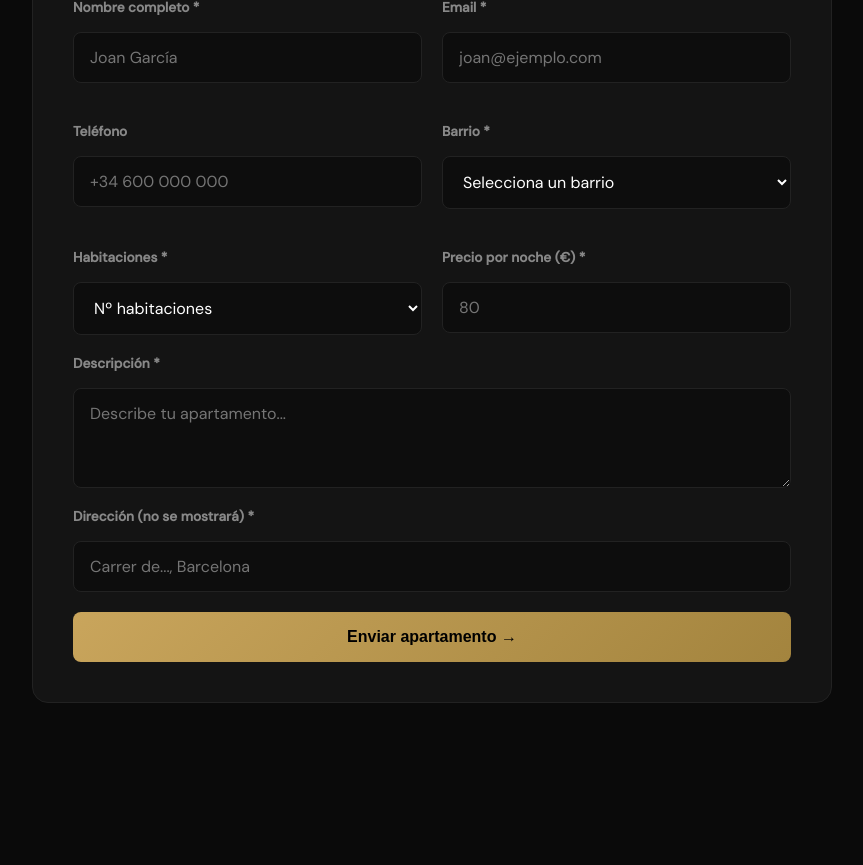
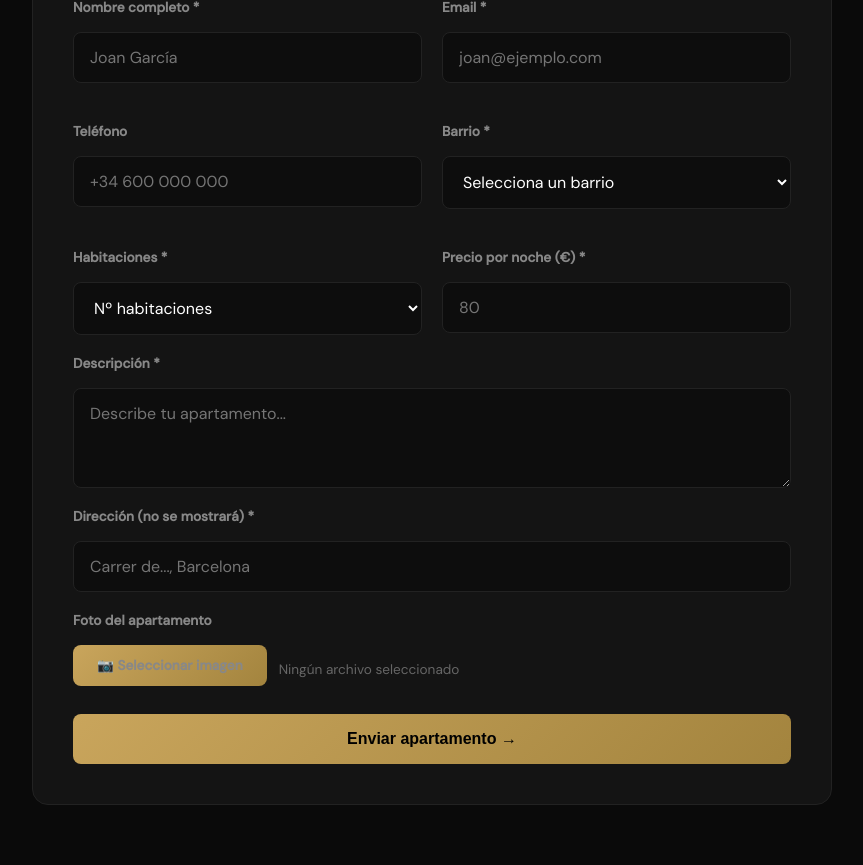
Before and after one commit to EnochCervera007/ProyectoIntermodular, a PHP site: page /guardar_apartamento.php in a window 1280 px wide. Shown: the part 396-1261 px from the top of the page, without its empty margins (208-1071 px from the left). Before the commit the page ends 1099 px from the top, so only its background shows below. Run offline with PHP 8.4, Linux system fonts and the light colour scheme; the visitor is signed in with stand-in values (Sample User, id 1).

Commit message:
feat: add image upload functionality to publish form
- Add 'imagen' column to apartamentos table
- Create uploads/ directory for storing apartment images
- Add file input with preview in both standalone and inline publish forms
- Implement PHP image validation (type, size) and secure upload handling
- Add preview JavaScript and custom CSS for file input styling

```diff
--- a/database.sql
+++ b/database.sql
@@ -28,6 +28,7 @@ CREATE TABLE IF NOT EXISTS apartamentos (
     precio DECIMAL(10,2) NOT NULL,
     descripcion TEXT,
     direccion VARCHAR(255),
+    imagen VARCHAR(255) DEFAULT NULL,
     estado ENUM('pendiente','aprobado','rechazado') DEFAULT 'pendiente',
     created_at DATETIME DEFAULT CURRENT_TIMESTAMP,
     FOREIGN KEY (user_id) REFERENCES usuarios(id) ON DELETE CASCADE
--- a/guardar_apartamento.php
+++ b/guardar_apartamento.php
@@ -19,22 +19,42 @@ if ($_SERVER['REQUEST_METHOD'] === 'POST') {
     $precio = floatval($_POST['precio'] ?? 0);
     $descripcion = trim($_POST['descripcion'] ?? '');
     $direccion = trim($_POST['direccion'] ?? '');
+    $imagen = '';
 
     if (empty($nombre) || empty($email) || empty($barrio) || empty($habitaciones) || empty($precio) || empty($descripcion) || empty($direccion)) {
         $error = 'Todos los campos son obligatorios';
     } else {
-        $sql = "INSERT INTO apartamentos (user_id, nombre, email, telefono, barrio, habitaciones, precio, descripcion, direccion) VALUES (?, ?, ?, ?, ?, ?, ?, ?, ?)";
+        if (isset($_FILES['imagen']) && $_FILES['imagen']['error'] === UPLOAD_ERR_OK) {
+            $tipos_permitidos = ['image/jpeg', 'image/png', 'image/gif', 'image/webp'];
+            if (!in_array($_FILES['imagen']['type'], $tipos_permitidos)) {
+                $error = 'Solo se permiten imágenes (JPG, PNG, GIF, WebP)';
+            } elseif ($_FILES['imagen']['size'] > 5 * 1024 * 1024) {
+                $error = 'La imagen no puede superar los 5MB';
+            } else {
+                $ext = pathinfo($_FILES['imagen']['name'], PATHINFO_EXTENSION);
+                $imagen = uniqid('apt_') . '.' . $ext;
+                $ruta_destino = __DIR__ . '/uploads/' . $imagen;
+                if (!move_uploaded_file($_FILES['imagen']['tmp_name'], $ruta_destino)) {
+                    $error = 'Error al subir la imagen';
+                    $imagen = '';
+                }
+            }
+        }
+
+        if (empty($error)) {
+            $sql = "INSERT INTO apartamentos (user_id, nombre, email, telefono, barrio, habitaciones, precio, descripcion, direccion, imagen) VALUES (?, ?, ?, ?, ?, ?, ?, ?, ?, ?)";
             $stmt = $conn->prepare($sql);
 
             if ($stmt === false) {
                 $error = 'Error en la consulta: ' . $conn->error;
             } else {
-            $stmt->bind_param("isssssdss", $_SESSION['user_id'], $nombre, $email, $telefono, $barrio, $habitaciones, $precio, $descripcion, $direccion);
+                $stmt->bind_param("issssssdss", $_SESSION['user_id'], $nombre, $email, $telefono, $barrio, $habitaciones, $precio, $descripcion, $direccion, $imagen);
 
                 if ($stmt->execute()) {
                     $success = 'Apartamento enviado correctamente. Te contactaremos pronto.';
                 } else {
                     $error = 'Error al enviar. Inténtalo de nuevo.';
+                }
             }
         }
     }
@@ -92,6 +112,27 @@ if ($_SERVER['REQUEST_METHOD'] === 'POST') {
     .alert { padding: 14px 16px; border-radius: 8px; margin-bottom: 20px; font-size: 0.9rem; }
     .alert.success { background: #152a15; border: 1px solid #204a20; color: #5e5; }
     .alert.error { background: #2a1515; border: 1px solid #4a2020; color: #e55; }
+    .file-input-wrapper { display: flex; align-items: center; gap: 12px; flex-wrap: wrap; }
+    .file-input-wrapper input[type="file"] { position: absolute; opacity: 0; width: 0; height: 0; pointer-events: none; }
+    .file-input-label {
+      display: inline-flex; align-items: center; gap: 8px;
+      padding: 12px 24px; background: linear-gradient(135deg, #c9a55c, #a3843e);
+      border-radius: 8px; color: #000; font-size: 0.9rem; font-weight: 600;
+      cursor: pointer; transition: opacity 0.2s; border: none;
+    }
+    .file-input-label:hover { opacity: 0.9; }
+    .file-input-name { font-size: 0.85rem; color: #666; }
+    .image-preview { margin-top: 12px; position: relative; display: inline-block; }
+    .image-preview img { max-width: 240px; max-height: 160px; border-radius: 8px; border: 1px solid #333; object-fit: cover; }
+    .btn-remove-img {
+      position: absolute; top: -8px; right: -8px;
+      width: 26px; height: 26px; border-radius: 50%;
+      background: #c9a55c; color: #000; border: 2px solid #141414;
+      font-size: 0.7rem; font-weight: 700; cursor: pointer;
+      display: flex; align-items: center; justify-content: center;
+      transition: opacity 0.2s;
+    }
+    .btn-remove-img:hover { opacity: 0.8; }
   </style>
 </head>
 <body>
@@ -118,7 +159,7 @@ if ($_SERVER['REQUEST_METHOD'] === 'POST') {
           <div class="alert error"><?php echo htmlspecialchars($error); ?></div>
         <?php endif; ?>
 
-        <form method="POST">
+        <form method="POST" enctype="multipart/form-data">
           <div class="form-grid">
             <div class="form-group">
               <label for="nombre">Nombre completo *</label>
@@ -170,6 +211,18 @@ if ($_SERVER['REQUEST_METHOD'] === 'POST') {
             <label for="direccion">Dirección (no se mostrará) *</label>
             <input type="text" id="direccion" name="direccion" placeholder="Carrer de..., Barcelona" required>
           </div>
+          <div class="form-group full">
+            <label for="imagen">Foto del apartamento</label>
+            <div class="file-input-wrapper">
+              <input type="file" id="imagen" name="imagen" accept="image/jpeg,image/png,image/gif,image/webp">
+              <label for="imagen" class="file-input-label">📷 Seleccionar imagen</label>
+              <span class="file-input-name">Ningún archivo seleccionado</span>
+            </div>
+            <div class="image-preview" id="imagePreview" style="display:none;">
+              <img id="previewImg" src="#" alt="Preview">
+              <button type="button" class="btn-remove-img" id="btnRemoveImg">✕</button>
+            </div>
+          </div>
           <button type="submit" class="btn-send">Enviar apartamento →</button>
         </form>
       </div>
--- a/registro.php
+++ b/registro.php
@@ -72,7 +72,6 @@ if ($_SERVER['REQUEST_METHOD'] === 'POST') {
     .btn-auth {width: 100%; padding: 16px; background: linear-gradient(135deg, #c9a55c, #a3843e); border: none; border-radius: 12px; color: #000; font-size: 1rem; font-weight: 600; cursor: pointer; transition: transform 0.2s, opacity 0.2s;}
     .btn-auth:hover {transform: translateY(-2px);}
     .auth-error {background: #2a1515; border: 1px solid #4a2020; color: #e55; padding: 14px 16px; border-radius: 12px; margin-bottom: 20px; font-size: 0.9rem;}
-    .auth-success {background: #152a15; border: 1px solid #204a20; color: #5e5; padding: 14px 16px; border-radius: 12px; margin-bottom: 20px; font-size: 0.9rem;}
     .auth-footer {text-align: center; margin-top: 24px; color: #666;}
     .auth-footer a {color: #c9a55c; text-decoration: none;}
     .auth-footer a:hover {text-decoration: underline;}
@@ -86,10 +85,6 @@ if ($_SERVER['REQUEST_METHOD'] === 'POST') {
 
       <?php if ($error): ?>
         <div class="auth-error"><?php echo htmlspecialchars($error); ?></div>
-      <?php endif; ?>
-
-      <?php if ($success): ?>
-        <div class="auth-success"><?php echo htmlspecialchars($success); ?></div>
       <?php endif; ?>
 
       <form method="POST" class="auth-form">
--- a/style.css
+++ b/style.css
@@ -316,6 +316,29 @@ ul { list-style: none; }
 }
 .btn-submit:hover { background: var(--rojo-oscuro); transform: translateY(-2px); box-shadow: 0 8px 30px rgba(200,16,46,0.45); }
 
+/* ===== FILE INPUT ===== */
+.file-input-wrapper { position: relative; display: flex; align-items: center; gap: 12px; flex-wrap: wrap; }
+.file-input-wrapper input[type="file"] { position: absolute; opacity: 0; width: 0; height: 0; pointer-events: none; }
+.file-input-label {
+  display: inline-flex; align-items: center; gap: 8px;
+  padding: 12px 24px; background: var(--rojo); color: var(--blanco);
+  border-radius: 50px; font-size: 0.9rem; font-weight: 600;
+  cursor: pointer; transition: var(--transicion);
+}
+.file-input-label:hover { background: var(--rojo-oscuro); transform: translateY(-1px); box-shadow: var(--sombra); }
+.file-input-name { font-size: 0.85rem; color: var(--gris-texto); }
+.image-preview { margin-top: 12px; position: relative; display: inline-block; }
+.image-preview img { max-width: 240px; max-height: 160px; border-radius: 12px; border: 2px solid var(--gris-medio); object-fit: cover; }
+.btn-remove-img {
+  position: absolute; top: -8px; right: -8px;
+  width: 28px; height: 28px; border-radius: 50%;
+  background: var(--rojo); color: var(--blanco); border: 2px solid var(--blanco);
+  font-size: 0.75rem; font-weight: 700; cursor: pointer;
+  display: flex; align-items: center; justify-content: center;
+  transition: var(--transicion);
+}
+.btn-remove-img:hover { background: var(--rojo-oscuro); transform: scale(1.1); }
+
 /* ===== FOOTER ===== */
 .footer { background: var(--negro); color: var(--blanco); padding: 80px 0 0; text-align: center; }
 .footer-grid { display: grid; grid-template-columns: repeat(3, 1fr); gap: 48px; margin-bottom: 60px; justify-items: center; }
```
Also changed, not shown: index.php (+23 -2 lines), script.js (+34 -0 lines), login.php (line endings or trailing spaces), 2 other files. Lines whose indentation alone changed are shown as unchanged.
